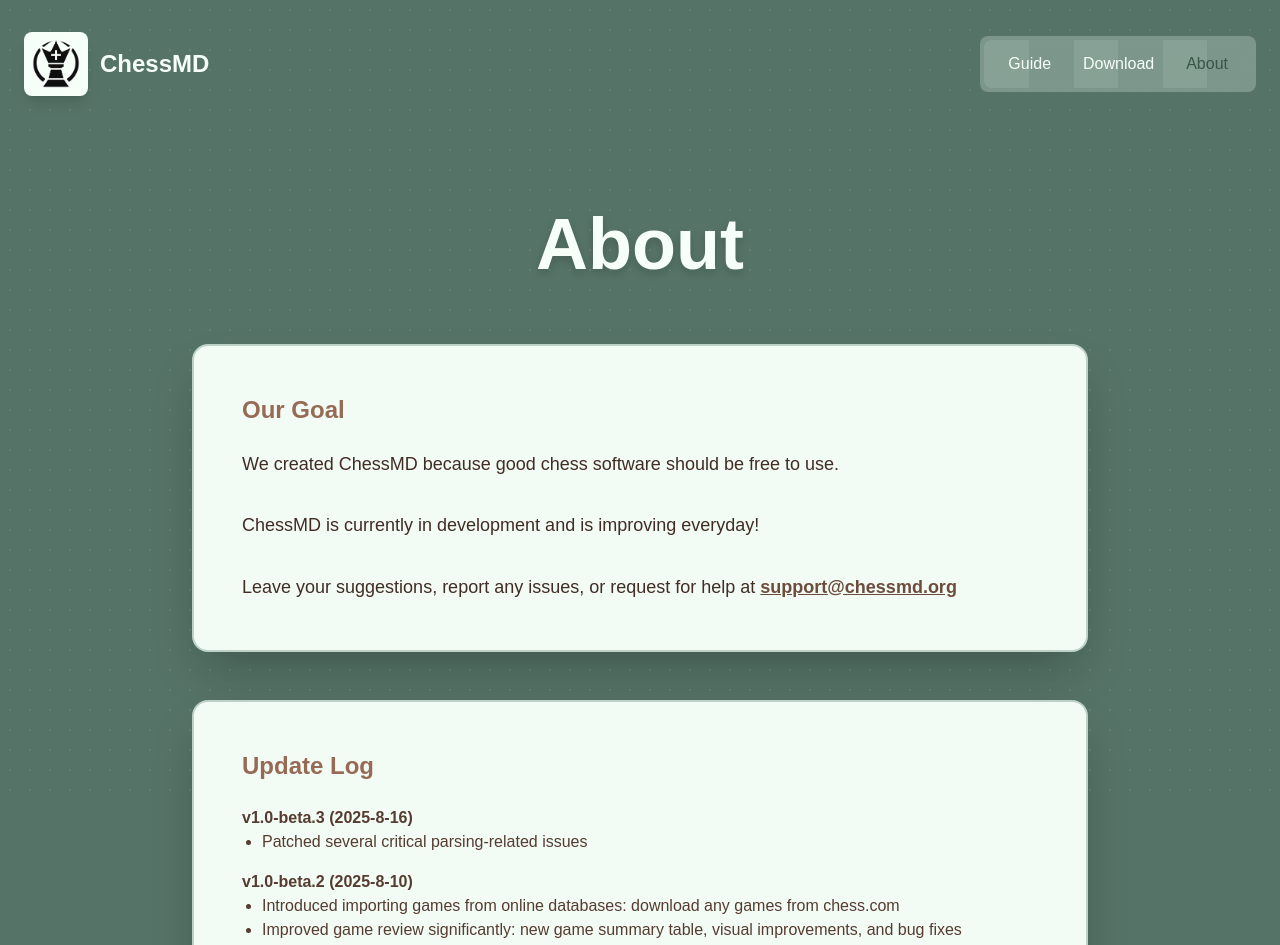
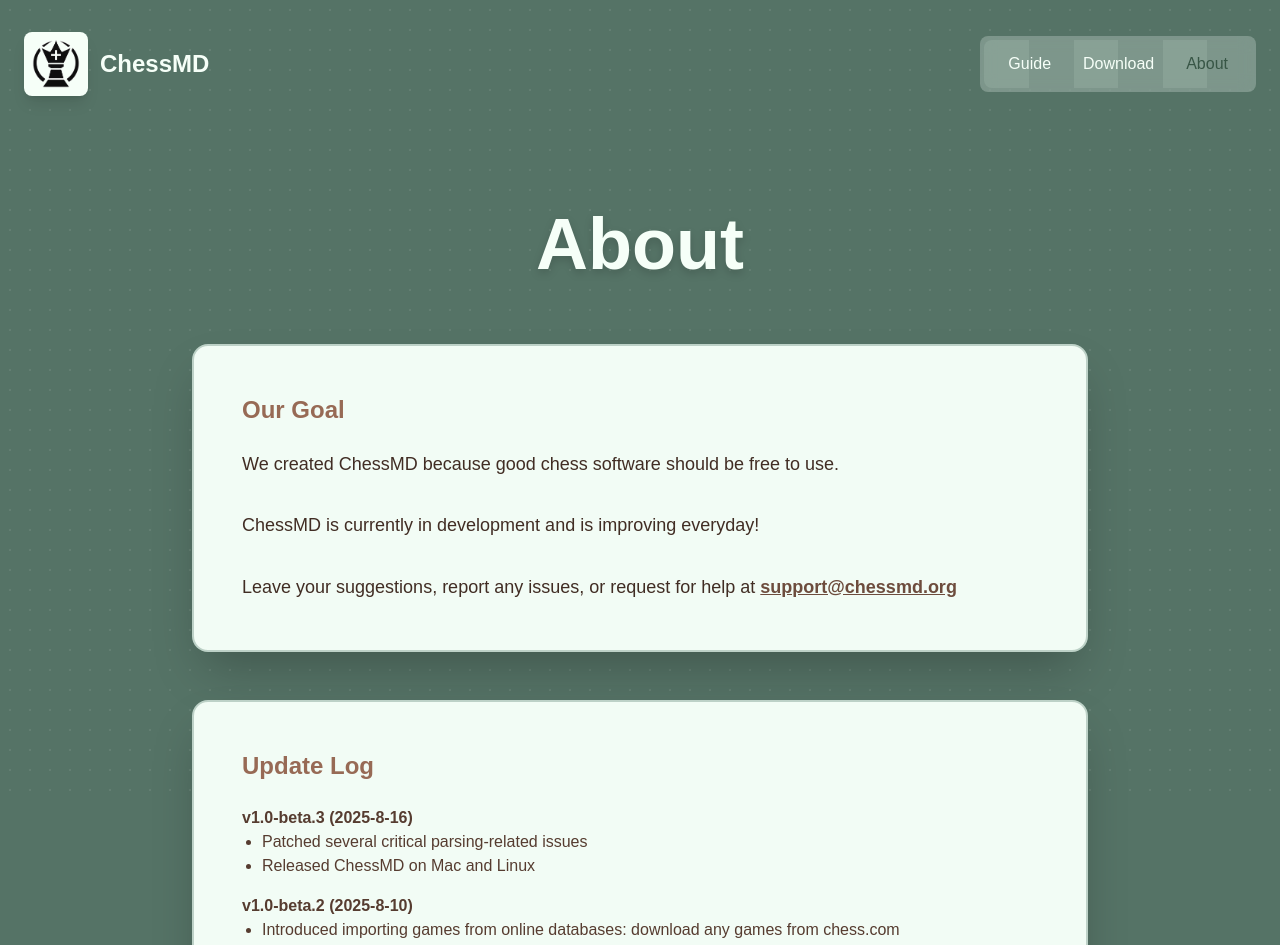
Before and after one commit to ChessMD/SiteMD, a Next.js app: page /about in a window 1280 px wide. Shown: the top 945 px of the page. Built offline with nearby package versions, Linux system fonts and the light colour scheme.

Commit message:
Update about section

```diff
--- a/src/app/about/page.tsx
+++ b/src/app/about/page.tsx
@@ -34,6 +34,7 @@ export default function About() {
                   <strong>v1.0-beta.3 (2025-8-16)</strong>
                   <ul className="list-disc pl-5">
                     <li>Patched several critical parsing-related issues</li>
+                    <li>Released ChessMD on Mac and Linux</li>
                   </ul>
                   <strong>v1.0-beta.2 (2025-8-10)</strong>
                   <ul className="list-disc pl-5">
```
